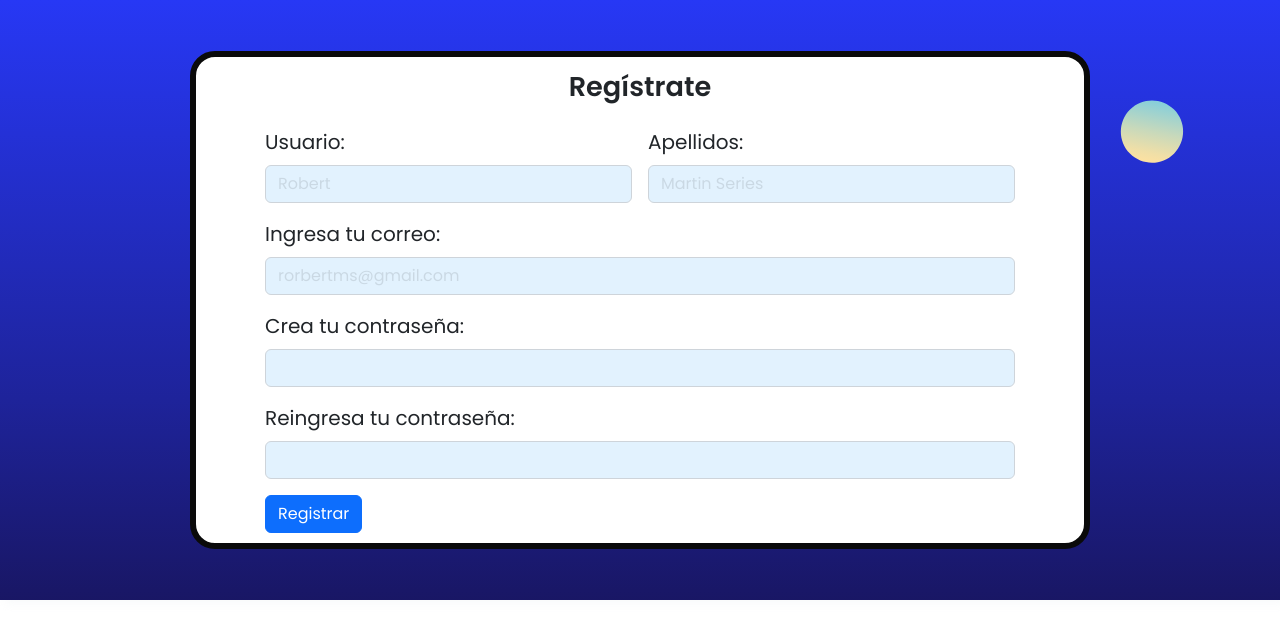
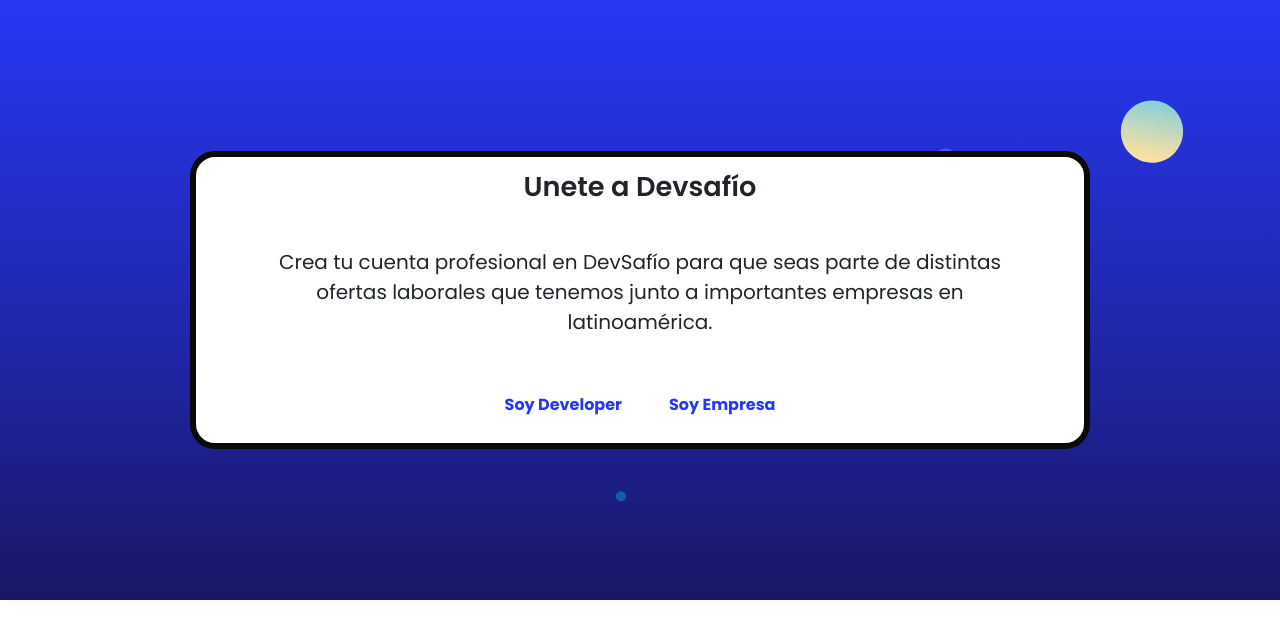
Before and after one commit to dlab-team/c7-frontend, a React (Create React App) app: page /register in a window 1280 px wide. Shown: the top 638 px of the page. Built offline with nearby package versions, Linux system fonts and the light colour scheme.

Commit message:
Propuesta de acceso a usuarios

```diff
--- a/src/App.js
+++ b/src/App.js
@@ -6,6 +6,7 @@
 import Register from './views/registrar/index';
 import LayoutWorkProfile from './components/WorkProfile_Layout/LayoutWorkProfile';
 import { BrowserRouter, Routes, Route } from 'react-router-dom';
+import FormEmpresa from './views/formEmpresa/index';
 
 //Redux
 import { Provider } from 'react-redux';
@@ -18,10 +19,11 @@
         <Provider store={store}>
           <Routes>
             <Route path='/' element={<UiHome />} />
-            <Route path='/login' element={<Login />} />
-            <Route path='/register' element={<Register />} />
+            <Route path='/login' element={<Register />} />
+            <Route path='/register' element={<Login />} />
             <Route path='/form' element={<FormView />} />
             <Route path='/carrou' element={<LayoutWorkProfile/>} />
+            <Route path='/soyempresa' element={<FormEmpresa />} />
           </Routes>
         </Provider>
       </BrowserRouter>
--- a/src/components/Footer/Footer.js
+++ b/src/components/Footer/Footer.js
@@ -1,14 +1,11 @@
 import React from 'react';
 import './Footer.scss'
-import { NavLink } from "react-router-dom";
+
 
 export default function Footer() {
   return (
     <>
         <footer className='w-100'>
-            <div className='container col-md-12 text-right'>
-              <button type="button" className="btn btn-primary"><NavLink className="nav-link" to='/form'>F</NavLink></button>
-            </div>
         </footer>
     </>
   )
--- a/src/components/Navbar/Navbar.js
+++ b/src/components/Navbar/Navbar.js
@@ -23,9 +23,6 @@
                 <NavLink className="nav-link text-light" to='/login' >Inicia Sesión</NavLink>
               </li>
               <li className="nav-item">
-                <NavLink className="nav-link text-light" to='/login' >Administra la página</NavLink>
-              </li>
-              <li className="nav-item">
                 <NavLink className="nav-link text-light btn-registrate" to='/register' >Regístrate</NavLink>
               </li>
               <li className="nav-item">
--- /dev/null
+++ b/src/views/formEmpresa/index.js
@@ -0,0 +1,16 @@
+import React from 'react'
+import SectionHomeSystem from "../../components/Section_home_system/index";
+import ContactForm from "../../components/ContactForm/index";
+
+export default function formEmpresa() {
+  return (
+    <div className="row">
+        <div className="col-md-6">
+            <SectionHomeSystem />
+        </div>
+        <div className="col-md-6">
+            <ContactForm />
+        </div>
+    </div>
+  )
+}
--- a/src/views/home/home.js
+++ b/src/views/home/home.js
@@ -7,7 +7,6 @@
 import BigBanner from "../../components/BigBanner/BigBanner.js";
 import ContactForm from "../../components/ContactForm/index.js";
 
-// encargada de renderizar todos los componentes de la vista home
 const Ui_home = () => {
 
   return (
--- a/src/views/login/login.js
+++ b/src/views/login/login.js
@@ -1,6 +1,6 @@
 import React from 'react'
 import './login.scss'
-import { Envelope, Google, Linkedin, Twitter, Github } from 'react-bootstrap-icons'
+import { NavLink } from "react-router-dom";
 
 const UiLogin = () => {
 
@@ -16,11 +16,12 @@
                 </div>
 
                 <div className='login-modal__box-buttons'>
-                    <a className='btn-app login-modal__button btn-app--white btn--border'> <Envelope className='login--icons' />  Ingresa con tu mail</a>
-                    <a className='btn-app login-modal__button btn-app--white btn--border'><Google className='login--icons' /> Ingresa con tu Google</a>
-                    <a className='btn-app login-modal__button btn--linkedin'><Linkedin className='login--icons' />Ingresa con tu LinkedIn</a>
-                    <a className='btn-app login-modal__button btn--github'><Twitter className='login--icons' />Ingresa con tu Twitter</a>
-                    <a className='btn-app login-modal__button btn--twitter'><Github className='login--icons' />Ingresa con tu GitHub</a>
+                    <a className='btn-app login-modal__button btn-app--white btn--border'>
+                        <NavLink className="nav-link" to='/form'>Soy Developer</NavLink>
+                    </a>
+                    <a className='btn-app login-modal__button btn-app--white btn--border'>
+                        <NavLink className="nav-link" to='/soyempresa'>Soy Empresa</NavLink>
+                    </a>
                 </div>
             </div>
         </div>
--- a/src/views/registrar/index.js
+++ b/src/views/registrar/index.js
@@ -22,16 +22,6 @@
 
     return <form className="row g-3">
 
-        <div className="col-md-6">
-            <label htmlFor="inputNames" className="form-label">Usuario:</label>
-            <input type="text" className="form-control form__input" id="inputUserName" placeholder='Robert' required />
-        </div>
-        <div className="col-md-6">
-            <label htmlFor="inputNames" className="form-label">Apellidos:</label>
-            <input type="text" className="form-control form__input" id="inputUserLastName" placeholder='Martin Series' required />
-        </div>
-
-
         <div className="col-md-12">
             <label htmlFor="inputEmail4" className="form-label">Ingresa tu correo:</label>
             <input type="email" className="form-control form__input" id="inputEmail4" placeholder='rorbertms@gmail.com' required />
@@ -39,17 +29,12 @@
 
 
         <div className="col-md-12">
-            <label htmlFor="inputPassword" className="form-label">Crea tu contraseña:</label>
+            <label htmlFor="inputPassword" className="form-label">Contraseña:</label>
             <input type="password" className="form-control form__input" id="inputPassword" required />
         </div>
 
-        <div className="col-md-12">
-            <label htmlFor="inputPassword2" className="form-label">Reingresa tu contraseña:</label>
-            <input type="password" className="form-control form__input" id="inputPassword2" required />
-        </div>
-
         <div className="col-12">
-            <button type="submit" className="btn btn-primary">Registrar</button>
+            <button type="submit" className="btn btn-primary">Ingresar</button>
         </div>
     </form>
 }
```
